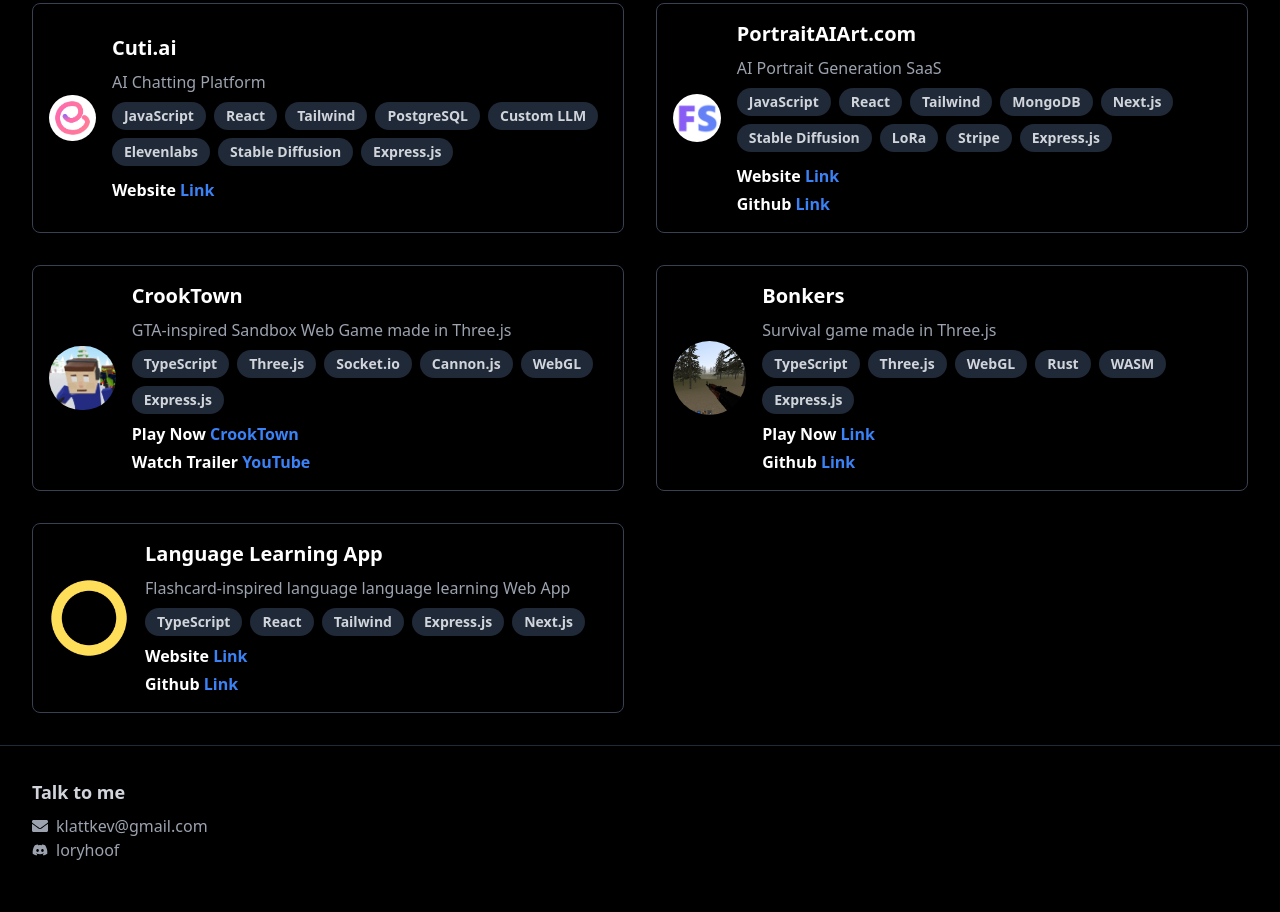
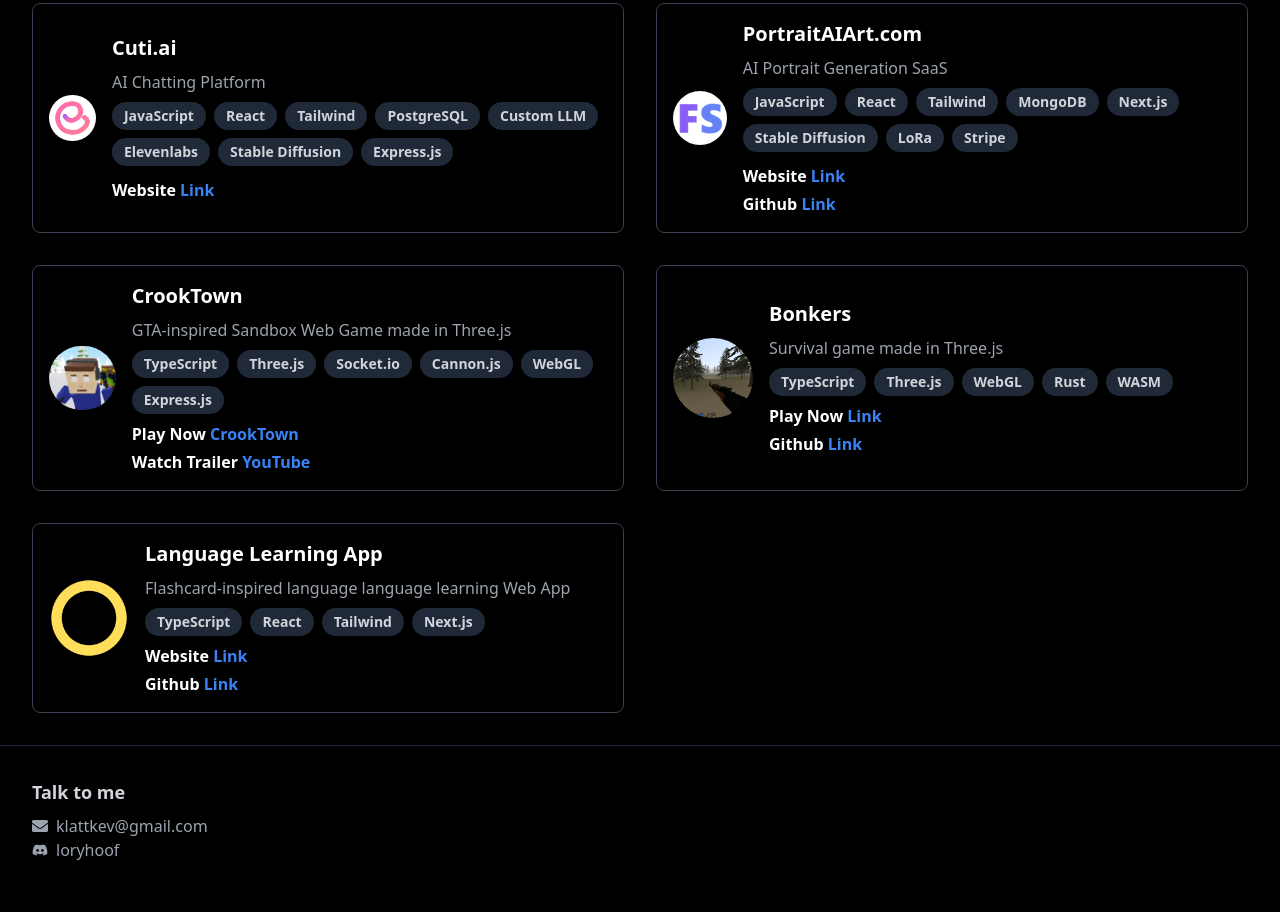
Before and after one commit to Loryhoof/kevinklatt, a Next.js app: page / in a window 1280 px wide. Shown: the part 960-1872 px from the top of the page. Built offline with nearby package versions, Linux system fonts and the light colour scheme.

Commit message:
asdasdasd

```diff
--- a/app/page.jsx
+++ b/app/page.jsx
@@ -170,7 +170,6 @@ const LandingPage = () => {
           <span className="inline-block bg-gray-800 rounded-full px-3 py-1 text-sm font-semibold text-gray-300 mr-2 mb-2">Stable Diffusion</span>
           <span className="inline-block bg-gray-800 rounded-full px-3 py-1 text-sm font-semibold text-gray-300 mr-2 mb-2">LoRa</span>
           <span className="inline-block bg-gray-800 rounded-full px-3 py-1 text-sm font-semibold text-gray-300 mr-2 mb-2">Stripe</span>
-          <span className="inline-block bg-gray-800 rounded-full px-3 py-1 text-sm font-semibold text-gray-300 mr-2 mb-2">Express.js</span>
       </div>
       <div className="font-semibold mt-1">
           Website{" "}
@@ -236,7 +235,6 @@ const LandingPage = () => {
           <span className="inline-block bg-gray-800 rounded-full px-3 py-1 text-sm font-semibold text-gray-300 mr-2 mb-2">WebGL</span>
           <span className="inline-block bg-gray-800 rounded-full px-3 py-1 text-sm font-semibold text-gray-300 mr-2 mb-2">Rust</span>
           <span className="inline-block bg-gray-800 rounded-full px-3 py-1 text-sm font-semibold text-gray-300 mr-2 mb-2">WASM</span>
-          <span className="inline-block bg-gray-800 rounded-full px-3 py-1 text-sm font-semibold text-gray-300 mr-2 mb-2">Express.js</span>
       </div>
       <div className="font-semibold">
           Play Now{" "}
@@ -267,7 +265,6 @@ const LandingPage = () => {
           <span className="inline-block bg-gray-800 rounded-full px-3 py-1 text-sm font-semibold text-gray-300 mr-2 mb-2">TypeScript</span>
           <span className="inline-block bg-gray-800 rounded-full px-3 py-1 text-sm font-semibold text-gray-300 mr-2 mb-2">React</span>
           <span className="inline-block bg-gray-800 rounded-full px-3 py-1 text-sm font-semibold text-gray-300 mr-2 mb-2">Tailwind</span>
-          <span className="inline-block bg-gray-800 rounded-full px-3 py-1 text-sm font-semibold text-gray-300 mr-2 mb-2">Express.js</span>
           <span className="inline-block bg-gray-800 rounded-full px-3 py-1 text-sm font-semibold text-gray-300 mr-2 mb-2">Next.js</span>
       </div>
       <div className="font-semibold">
```
